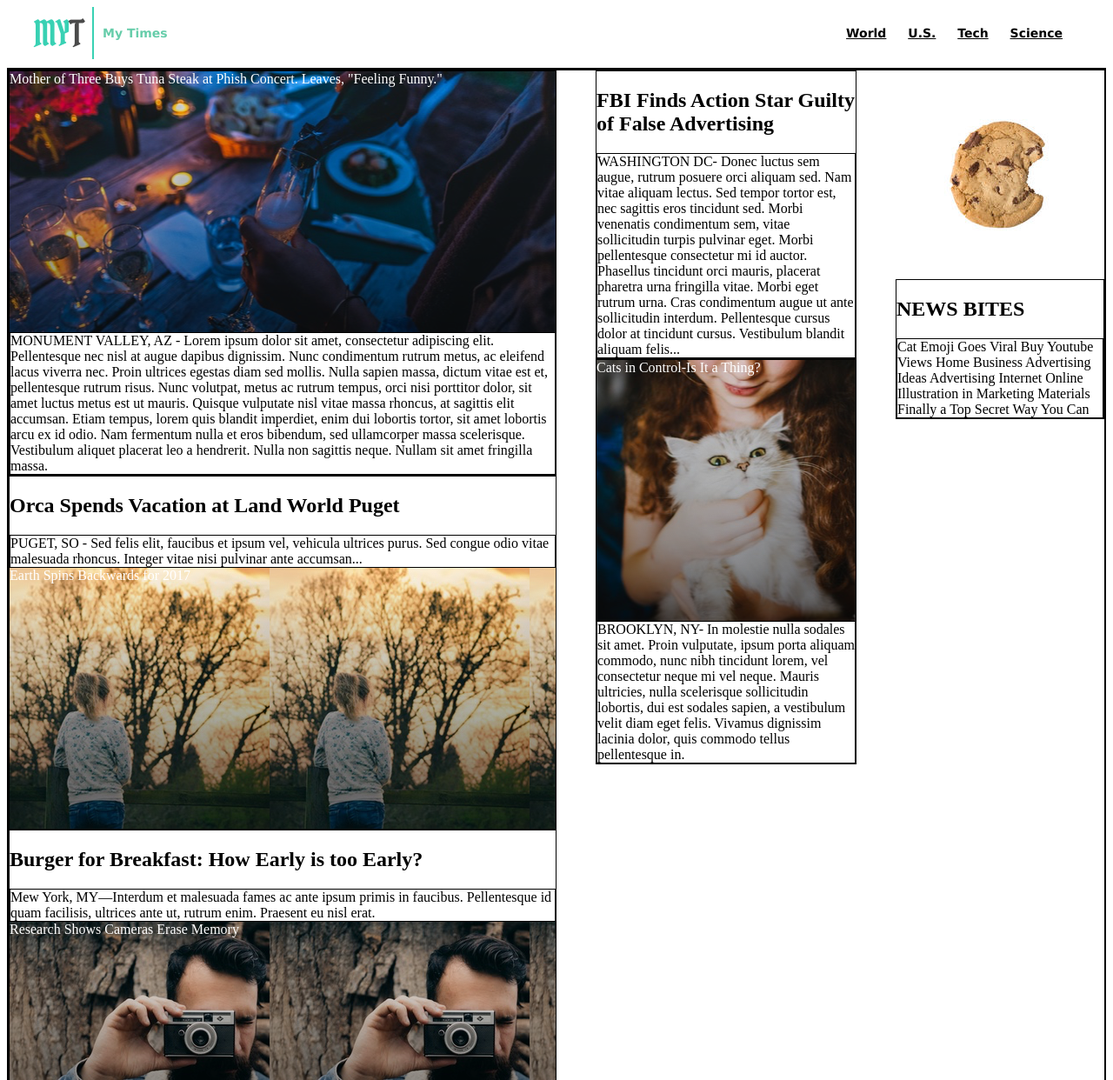
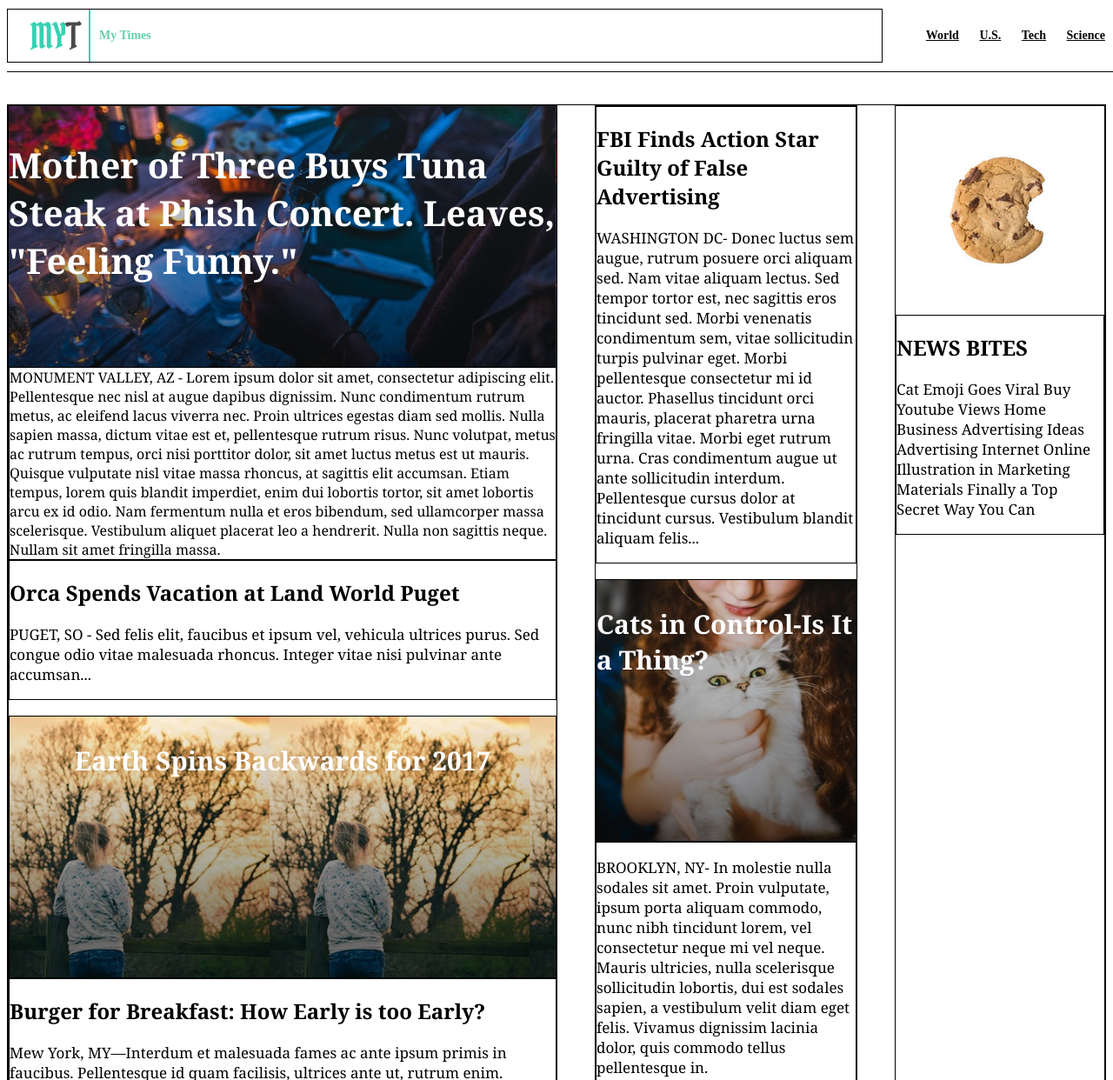
Before and after one commit to kendrajordan/My_Times, a plain HTML site: page index.html in a window 1280 px wide. Shown: the top 1242 px of the page at 87% size. Drawn offline with Linux system fonts and the light colour scheme; files whose address does not match are found by name.

Commit message:
Started project over and fixed the flexboxes

```diff
--- a/index.html
+++ b/index.html
@@ -2,57 +2,84 @@
 <html>
   <head>
     <link href="resources/css/styles.css" rel="stylesheet" type="text/css">
-  <title>
-    Mytimes
-  </title>
+      <title>My Times</title>
   </head>
     <body>
       <div class="header">
-<div class="group">
-  <img src="resources/images/img-myt-logo.jpg"alt="My times logo">
-    <span>My Times</span>
+        <div class="logo">
+          <img src="resources/images/img-myt-logo.jpg"alt="logo photo"/>
+          <p>My Times</p>
         </div>
-
-    <ul class="links">
+        <div class="links">
+          <ul>
             <li><a href="#">World</a></li>
             <li><a href="#">U.S.</a></li>
             <li><a href="#">Tech</a></li>
             <li><a href="#">Science</a></li>
           </ul>
-
+        </div>
       </div>
     <div class="main">
       <div class="column large">
+        <div class="image Mom">
+          <p>Mother of Three Buys Tuna Steak at Phish Concert.
+            Leaves, "Feeling Funny."</p>
+        </div>
         <div class="story">
-      <div class="image1">Mother of Three Buys Tuna Steak at Phish Concert. Leaves, "Feeling Funny."</div>
-      <p>MONUMENT VALLEY, AZ - Lorem ipsum dolor sit amet, consectetur adipiscing elit. Pellentesque nec nisl at augue dapibus dignissim. Nunc condimentum rutrum metus, ac eleifend lacus viverra nec. Proin ultrices egestas diam sed mollis. Nulla sapien massa, dictum vitae est et, pellentesque rutrum risus. Nunc volutpat, metus ac rutrum tempus, orci nisi porttitor dolor, sit amet luctus metus est ut mauris. Quisque vulputate nisl vitae massa rhoncus, at sagittis elit accumsan. Etiam tempus, lorem quis blandit imperdiet, enim dui lobortis tortor, sit amet lobortis arcu ex id odio. Nam fermentum nulla et eros bibendum, sed ullamcorper massa scelerisque. Vestibulum aliquet placerat leo a hendrerit. Nulla non sagittis neque. Nullam sit amet fringilla massa.</p>
+          MONUMENT VALLEY, AZ - Lorem ipsum dolor sit amet, consectetur
+          adipiscing elit. Pellentesque nec nisl at augue dapibus dignissim.
+          Nunc condimentum rutrum metus, ac eleifend lacus viverra nec. Proin
+          ultrices egestas diam sed mollis. Nulla sapien massa, dictum vitae est et,
+          pellentesque rutrum risus. Nunc volutpat, metus ac rutrum tempus, orci nisi
+          porttitor dolor, sit amet luctus metus est ut mauris. Quisque vulputate nisl
+          vitae massa rhoncus, at sagittis elit accumsan. Etiam tempus, lorem quis blandit
+          imperdiet, enim dui lobortis tortor, sit amet lobortis arcu ex id odio. Nam fermentum
+          nulla et eros bibendum, sed ullamcorper massa scelerisque. Vestibulum aliquet placerat
+          leo a hendrerit. Nulla non sagittis neque. Nullam sit amet fringilla massa.
         </div>
         <div class="story">
           <h2>Orca Spends Vacation at Land World Puget</h2>
-        <p>PUGET, SO - Sed felis elit, faucibus et ipsum vel, vehicula ultrices purus. Sed congue odio vitae malesuada rhoncus. Integer vitae nisi pulvinar ante accumsan...</p>
-        <div class="image2">Earth Spins Backwards for 2017</div>
+          <p>PUGET, SO - Sed felis elit, faucibus et ipsum vel, vehicula ultrices purus. Sed congue
+            odio vitae malesuada rhoncus. Integer vitae nisi pulvinar ante accumsan...</p>
+        </div>
+        <div class="image Earth">
+          <p>Earth Spins Backwards for 2017</p>
         </div>
         <div class="story">
           <h2>Burger for Breakfast: How Early is too Early?</h2>
-        <p>Mew York, MY—Interdum et malesuada fames ac ante ipsum primis in faucibus. Pellentesque id quam facilisis, ultrices ante ut, rutrum enim. Praesent eu nisl erat.</p>
-        <div class="image3">Research Shows Cameras Erase Memory</div>
+          <p>Mew York, MY—Interdum et malesuada fames ac ante ipsum primis in faucibus. Pellentesque
+            id quam facilisis, ultrices ante ut, rutrum enim. Praesent eu nisl erat.</p>
+        </div>
+        <div class="image Camera">
+          <p>Research Shows Cameras Erase Memory</p>
         </div>
       </div>
       <div class="column medium">
         <div class="story">
           <h2>FBI Finds Action Star Guilty of False Advertising</h2>
-        <p>WASHINGTON DC- Donec luctus sem augue, rutrum posuere orci aliquam sed. Nam vitae aliquam lectus. Sed tempor tortor est, nec sagittis eros tincidunt sed. Morbi venenatis condimentum sem, vitae sollicitudin turpis pulvinar eget. Morbi pellentesque consectetur mi id auctor. Phasellus tincidunt orci mauris, placerat pharetra urna fringilla vitae. Morbi eget rutrum urna. Cras condimentum augue ut ante sollicitudin interdum. Pellentesque cursus dolor at tincidunt cursus. Vestibulum blandit aliquam felis...</p>
+          <p>WASHINGTON DC- Donec luctus sem augue, rutrum posuere orci aliquam sed. Nam vitae aliquam
+             lectus. Sed tempor tortor est, nec sagittis eros tincidunt sed. Morbi venenatis condimentum
+             sem, vitae sollicitudin turpis pulvinar eget. Morbi pellentesque consectetur mi id auctor.
+             Phasellus tincidunt orci mauris, placerat pharetra urna fringilla vitae. Morbi eget rutrum
+             urna. Cras condimentum augue ut ante sollicitudin interdum. Pellentesque cursus dolor at tincidunt
+             cursus. Vestibulum blandit aliquam felis...</p>
+        </div>
+        <div class="image Cat">
+          <p>Cats in Control-Is It a Thing?</p>
         </div>
         <div class="story">
-        <div class="image4">Cats in Control-Is It a Thing?</div>
-        <p>BROOKLYN, NY- In molestie nulla sodales sit amet. Proin vulputate, ipsum porta aliquam commodo, nunc nibh tincidunt lorem, vel consectetur neque mi vel neque. Mauris ultricies, nulla scelerisque sollicitudin lobortis, dui est sodales sapien, a vestibulum velit diam eget felis. Vivamus dignissim lacinia dolor, quis commodo tellus pellentesque in.</p>
+          <p>BROOKLYN, NY- In molestie nulla sodales sit amet. Proin vulputate, ipsum porta aliquam commodo, nunc
+             nibh tincidunt lorem, vel consectetur neque mi vel neque. Mauris ultricies, nulla scelerisque sollicitudin
+             lobortis, dui est sodales sapien, a vestibulum velit diam eget felis. Vivamus dignissim lacinia dolor, quis
+             commodo tellus pellentesque in.</p>
         </div>
       </div>
       <div class="column small">
-    <img src="resources/images/img-news-bite.png" alt="Picture of a cookie">
+        <img src="resources/images/img-news-bite.png" alt="cookie">
         <div class="story">
           <h2>NEWS BITES</h2>
-      <p>Cat Emoji Goes Viral Buy Youtube Views Home Business Advertising Ideas Advertising Internet Online Illustration in Marketing Materials Finally a Top Secret Way You Can</p>
+          <p>Cat Emoji Goes Viral Buy Youtube Views Home Business Advertising Ideas Advertising Internet Online Illustration
+             in Marketing Materials Finally a Top Secret Way You Can</p>
         </div>
       </div>
     </div>
--- a/resources/css/styles.css
+++ b/resources/css/styles.css
@@ -1,49 +1,55 @@
-/*header*/
+body{
+  margin-top:  0;/*Fix the header to the top*/
+}
 .header{
-display:flex;
-border-bottom:1px solid black;
-font-family:Verdana;
-font-size:14px;
-padding-bottom: 10px;
-padding-left:30px;
-padding-right:50px;
-font-weight:bold;
-justify-content: space-between;
-align-items:center;
+  display:flex;/* Flex container for header*/
+  align-items: center;
+  font-family: 'Verdana' sans-serif;
+  font-size: 14px;
+  font-weight: bold;
+  background-color: white;
+  position:fixed;
+  z-index: 5;
+  width:100%;
+  padding-bottom: 10px;
+  padding-top:10px;
+  border-bottom: 1px solid black;
 
 }
-.group{
+.logo{
   display: flex;
-  align-items: center;
+  border: 1px solid black;
+  padding-right: 840px;
+  padding-left: 25px;
 }
-.group span{
+.logo p{
+  color:MediumAquamarine;
+  display: inline-block;
+  align-self: center;/*center text for logo*/
+  padding-left: 10px;
+}
+.links li{
+  display: inline-block;
   list-style: none;
-  display:inline-block;
-  color:MediumAquamarine;
-padding-left: 10px;
+  padding-right:10px;
+  padding-left: 10px;
 }
-.links li {
-  list-style: none;
-  display:inline-block;
-padding-left: 20px;
-}
-.header a{
+.links a{
   color:black;
 }
-/*main container*/
+/*End of header*/
 .main{
   display:flex;
-  justify-content: space-between;
-  align-items: flex-start;
-
-  border: 2px solid black;
+  border:1px solid black;
+  justify-content: space-between;/*columns to the left*/
+  top:120px;
+  position:relative;
 }
 .column{
   display:flex;
   flex-direction: column;
-
-  /*border:1px solid black;*/
-
+  justify-content: flex-start;/*columns on the top of the main*/
+  border:1px solid black;
 }
 .column.large {
   width: 630px;
@@ -56,39 +62,46 @@ padding-left: 20px;
 .column.small {
   width: 240px;
 }
-.story, .story p{
-  margin:0;
-  padding:0;
+.story{
+  border:1px solid black;
+  font-family: Georgia;
+  color: black;
+}
+.story p{
+  font-size: 17px;
+}
+.image{
+  display: flex;
+  justify-content: center;
+  align-items: flex-start;
+  height: 300px;
+  font-family: Georgia;
+  font-weight: bold;
+  font-size: 30px;
+  color: white;
+}
+.image.Mom{
+  background-image: url('/home/kendra/Developer/repos/mytimes/resources/images/img-story-main.png');
+  background-repeat: repeat;
+  font-size: 40px;
+
+}
+.image.Earth, .image.Camera, .image.Cat{
+  margin-top: 18px;
   border: 1px solid black;
 }
-.image1{
-  color:white;
-  display:flex;
-  background-image: url('/home/kendra/Developer/repos/mytimes/resources/images/img-story-main.png');
-  background-size: cover;
-height:300px;
+.image.Earth{
+  background-image: url('/home/kendra/Developer/repos/mytimes/resources/images/img-story-2.png');
+  background-repeat: repeat;
 
 }
-.image2{
-background-image: url('/home/kendra/Developer/repos/mytimes/resources/images/img-story-2.png');
-color:white;
-display:flex;
-background-repeat: repeat;
-height:300px;
-}
-.image3{
+.image.Camera{
   background-image: url('/home/kendra/Developer/repos/mytimes/resources/images/img-story-3.png');
-  color:white;
-  display:flex;
   background-repeat: repeat;
-  height:300px;
+
 
 }
-.image4{
+.image.Cat{
   background-image: url('/home/kendra/Developer/repos/mytimes/resources/images/img-story-1.png');
-  color:white;
-  display:flex;
   background-repeat: repeat;
-  height:300px;
-
 }
```
Lines whose indentation alone changed are shown as unchanged.
